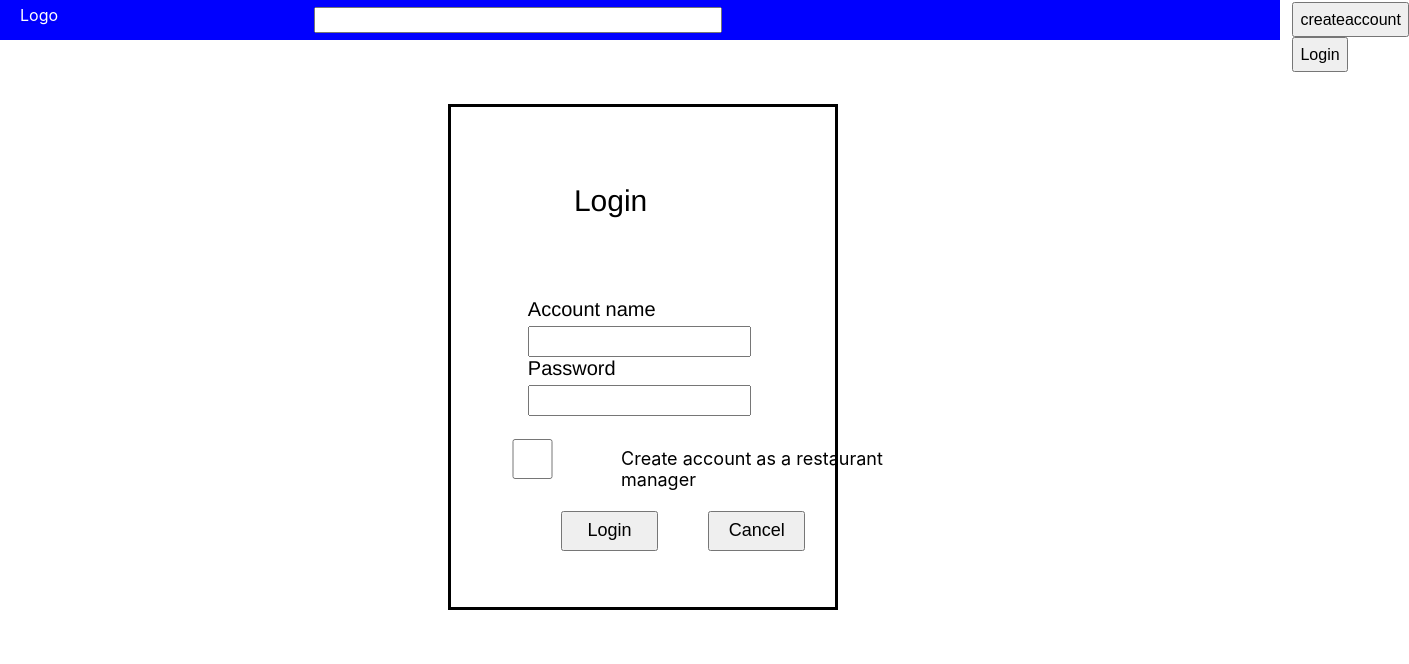
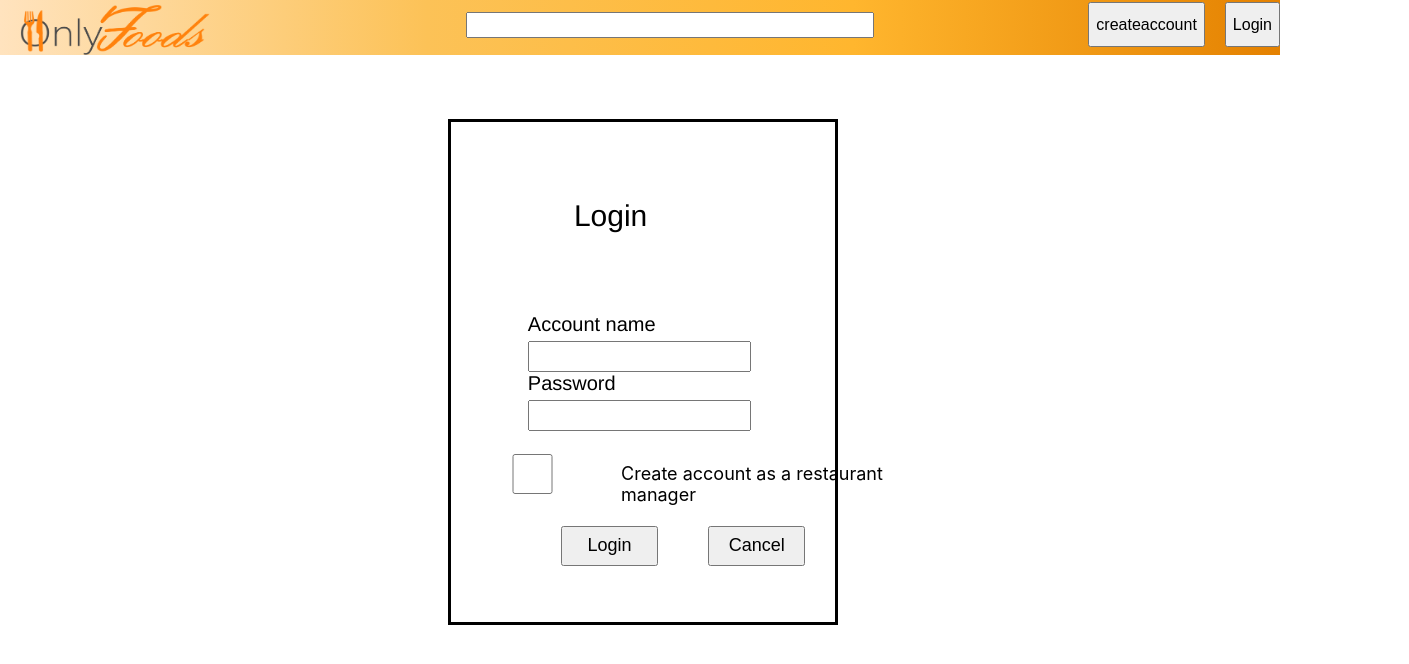
Before and after one commit to AWAProjectTeam23/Frontend, a React (Create React App) app: page /Login in a window 1280 px wide. Shown: the top 664 px of the page, 1409 px wide, since content can reach past the window. Built offline with nearby package versions, Linux system fonts and the light colour scheme; no server answers.

Commit message:
BarLayout done

```diff
--- a/src/CustomerSide/Customer.module.css
+++ b/src/CustomerSide/Customer.module.css
@@ -1,7 +1,7 @@
 .CustomerBar{
     display: flex;
-    background-color: blue;
-    height: 40px;
+    background-image: linear-gradient(to left, rgb(228, 129, 0) ,rgb(255, 182, 46),rgb(252, 194, 87), rgb(255, 227, 190));
+    height: 55px;
 }
 .button_margin{
     margin-left: auto;
@@ -13,7 +13,7 @@
 }
 .button_left{
     font-size: medium;
-    height: 35px;
+    height: 45px;
     margin-left: 20px;
 }
 .Logo_margin{
@@ -22,7 +22,7 @@
     color: white;
 }
 .searchbar_margin{
-    margin-top: 7px;
+    margin-top: 12px;
     margin-left: 20%;
 }
 .ShoppingCart{
--- a/src/CustomerSide/Customerbar.js
+++ b/src/CustomerSide/Customerbar.js
@@ -9,9 +9,11 @@ export default function Customerbar(props) {
     if(ShoppingCartState==true){
     return (
         <div className={style.CustomerBar}>
-            <div className={style.Logo_margin}>
-                <Link to="/"><div style={{color:"white"}} onClick={()=>props.getRestaurants()}>Logo</div></Link>
-            </div>
+             <div className={style.Logo_margin}>
+                    <Link to="/"><div style={{color:"white"}}><img src={`/images/logo.png`}
+                    height={50}
+                    width={190}/></div></Link>
+                </div>
             <div className={style.searchbar_margin}>
                 <input style={{height:"20px",width:"400px"}} type="text"onChange={props.searchChange} />
             </div>
@@ -36,8 +38,10 @@ export default function Customerbar(props) {
     else{
         return (
             <div className={style.CustomerBar}>
-                <div className={style.Logo_margin}>
-                    <Link to="/"><div style={{color:"white"}}>Logo</div></Link>
+                 <div className={style.Logo_margin}>
+                    <Link to="/"><div style={{color:"white"}}><img src={`/images/logo.png`}
+                    height={50}
+                    width={190}/></div></Link>
                 </div>
                 <div className={style.searchbar_margin}>
                     <input style={{height:"20px",width:"400px"}} type="text"onChange={props.searchChange} />
--- a/src/MainSide/Main.module.css
+++ b/src/MainSide/Main.module.css
@@ -1,23 +1,22 @@
 .MainBar{
     display: flex;
-    background-color: blue;
-    height: 40px;
+    background-image: linear-gradient(to left, rgb(228, 129, 0) ,rgb(255, 182, 46),rgb(252, 194, 87), rgb(255, 227, 190));
+    height: 55px;
 }
 .button_margin{
+    margin-left: auto;
     margin-top: 2px;
-    margin-left: 43%;
 }
 .button_left{
+    font-size: medium;
+    height: 45px;
     margin-left: 20px;
-    font-size: medium;
-    height: 35px;
 }
 .Logo_margin{
     margin-top: 5px;
     padding-left: 20px;
-    color: white;
 }
 .searchbar_margin{
-    margin-top: 7px;
+    margin-top: 12px;
     margin-left: 20%;
 }
--- a/src/MainSide/Mainbar.js
+++ b/src/MainSide/Mainbar.js
@@ -5,9 +5,11 @@ import { Link } from 'react-router-dom'
 export default function Mainbar(props) {
     return (
         <div className={style.MainBar}>
-            <div className={style.Logo_margin}>
-                <Link to="/" ><div  style={{color:"white"}}>Logo</div></Link>
-            </div>
+             <div className={style.Logo_margin}>
+                    <Link to="/"><div style={{color:"white"}}><img src={`/images/logo.png`}
+                    height={50}
+                    width={190}/></div></Link>
+                </div>
             <div className={style.searchbar_margin}>
                 <input style={{height:"20px",width:"400px"}} type="text" onChange={props.searchChange} />
             </div>
--- a/src/ManagerSide/Manager.module.css
+++ b/src/ManagerSide/Manager.module.css
@@ -1,23 +1,23 @@
 .ManagerBar{
     display: flex;
-    background-color: blue;
-    height: 40px;
-
+    background-image: linear-gradient(to left, rgb(228, 129, 0) ,rgb(255, 182, 46),rgb(252, 194, 87), rgb(255, 227, 190));
+    height: 55px;
 }
 .button_margin{
-    margin-left: 5%;
+    margin-left: auto;
+    margin-top: 2px;
 }
 .button_left{
     margin-top: 2px;
     font-size: medium;
-    height: 35px;
-    margin-left: 110px;
     margin-right: auto;
     width: 150px;
+    height: 45px;
+    margin-left: 100px;
 }
 .Logo_margin{
-    margin-top: 8px;
-    margin-left: 10px;
+    margin-top: 5px;
+    padding-left: 20px;
 }
 .Log_out_margin{
     font-size: medium;
@@ -28,7 +28,7 @@
 }
 .select_margin{
     margin-left: 10%;
-    margin-top: 4px;
+    margin-top: 5px;
 }
 .select_size{
     width: 150px;
--- a/src/ManagerSide/Managerbar.js
+++ b/src/ManagerSide/Managerbar.js
@@ -5,9 +5,11 @@ import { Link } from 'react-router-dom'
 export default function Managerbar(props) {
     return (
         <div className={style.ManagerBar}>
-            <div className={style.Logo_margin}>
-                <Link to="/"><div style={{color:"white"}}>LOGO</div></Link>
-            </div>
+             <div className={style.Logo_margin}>
+                    <Link to="/"><div style={{color:"white"}}><img src={`/images/logo.png`}
+                    height={50}
+                    width={190}/></div></Link>
+                </div>
             <div className={style.select_margin}>
                 <select className={style.select_size} onChange={props.selectChange}>
                     {props.selectValue.map((option)=>(<option value={option.Id}>{option.name}</option>))}
```
Also changed, not shown: public/images/logo.png (added).
